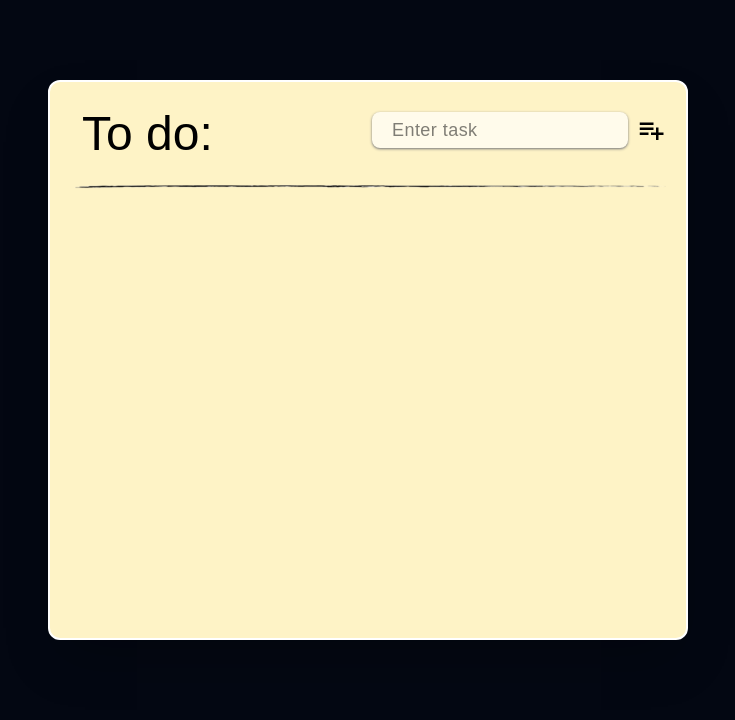
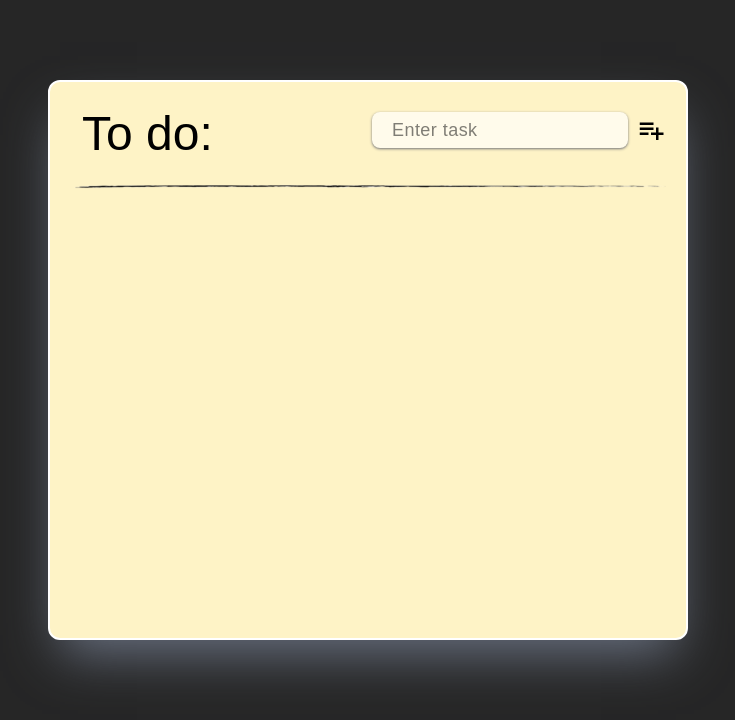
Before and after one commit to Aayush0430/to-do, a React (Vite) app: page / in a window 1280 px wide. Shown: the top 720 px of the page, without its empty margins (272-1007 px from the left). Built offline with nearby package versions, Linux system fonts and the light colour scheme; a web font is replaced by a local one.

Commit message:
changesMade

```diff
--- a/src/App.jsx
+++ b/src/App.jsx
@@ -23,8 +23,8 @@ function App() {
   }
 
   return (
-    <div className="min-h-screen w-full flex justify-center pt-20 bg-gray-950 px-4 sm:px-0">
-      <div className="w-full sm:w-2/3 md:w-1/2 min-h-[70vh] bg-amber-100 shadow-2xl shadow-gray h-max border-2 border-white rounded-xl p-5">
+    <div className="min-h-screen w-full flex justify-center pt-20 bg-neutral-800 px-4 sm:px-0">
+      <div className="w-full sm:w-2/3 md:w-1/2 min-h-[70vh] bg-amber-100 shadow-2xl shadow-gray-500 h-max border-2 border-white rounded-xl p-5">
         <div className="sm:flex items-center justify-between pb-5">
           <h2 className="text-center mt-2 text-4xl rosegoldia sm:text-5xl ml-3">
             To do:
```
Also changed, not shown: src/oneline.png (added).
